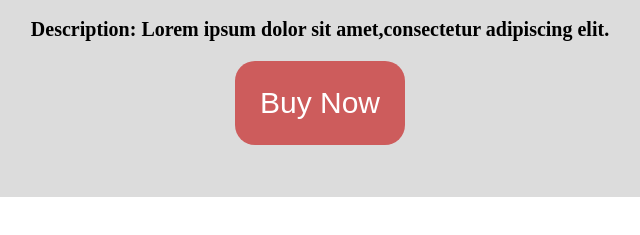
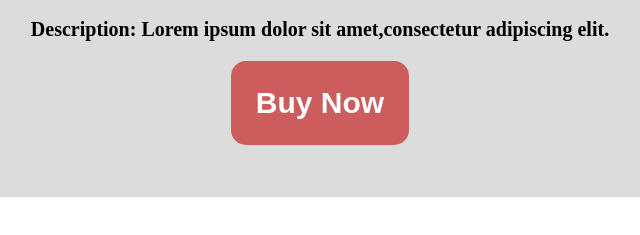
Before and after one commit to acciojob/pricing-card-zahir1206, a website: page main.html in a window 1280 px wide. Shown: the part 514-749 px from the top of the page, 320-960 px from the left. Drawn offline with Linux system fonts and the light colour scheme.

Commit message:
created a submission

```diff
--- a/styles.css
+++ b/styles.css
@@ -10,11 +10,12 @@
 #card>input{
 	background-color:#CD5C5C;
 	color:white;
-	border-radius:20px;
+	border-radius:15px;
 	padding:25px;
 	font-size:30px;
 	margin-bottom:50px;
 	border:none;
+	font-weight:bold;
 }
 #card>h1{
 	font-size:55px;
```
